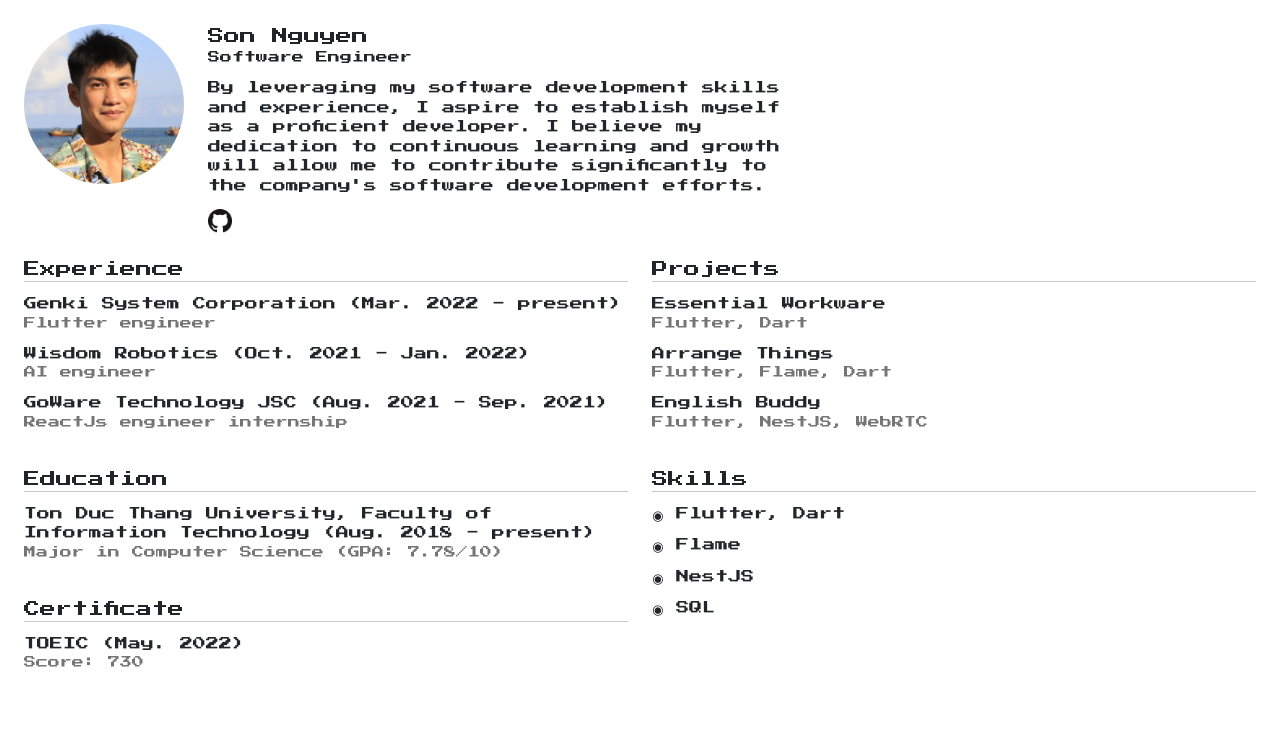
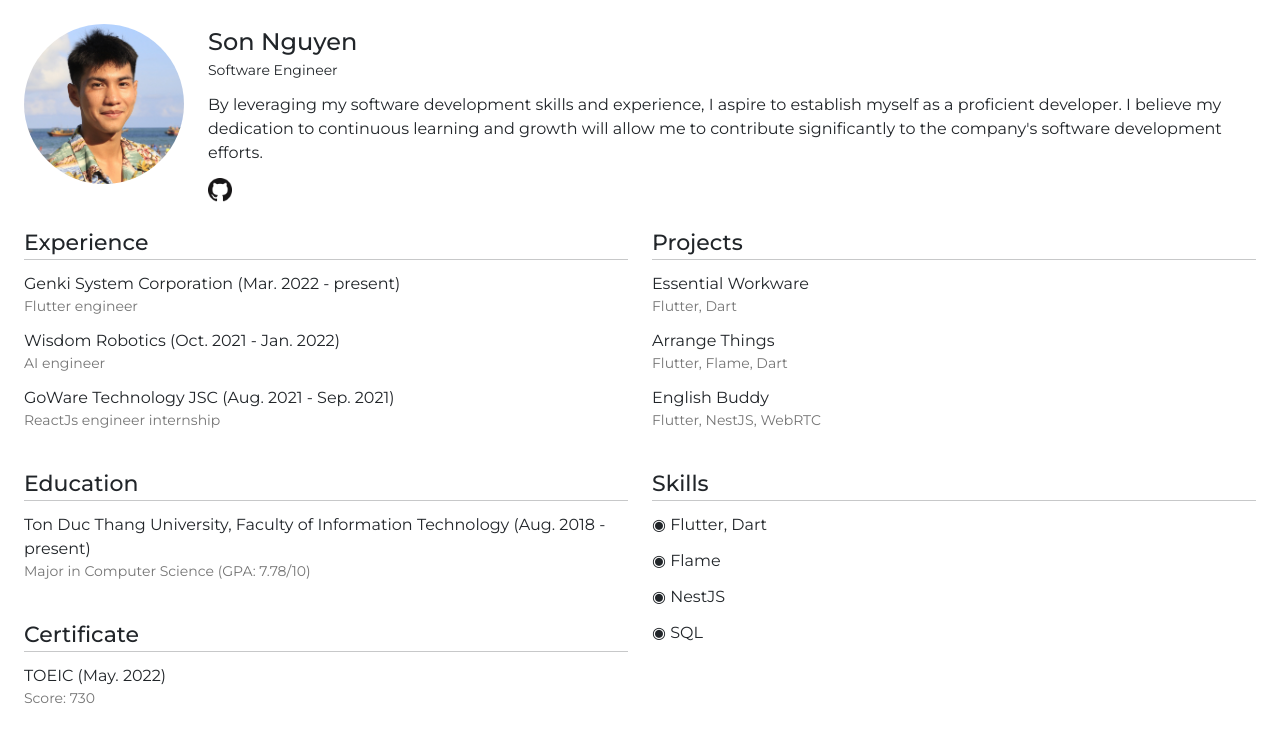
Before and after one commit to sonnq2010/sonnq2010.github.io, a plain HTML site: page index.html in a window 1280 px wide. Drawn offline with nearby package versions, Linux system fonts and the light colour scheme.

Commit message:
:sparkles:

```diff
--- a/index.html
+++ b/index.html
@@ -9,7 +9,7 @@
     <link rel="icon" type="image/x-icon" href="/assets/favicon.ico">
     <link rel="preconnect" href="https://fonts.googleapis.com">
     <link rel="preconnect" href="https://fonts.gstatic.com" crossorigin>
-    <link href="https://fonts.googleapis.com/css2?family=Press+Start+2P&display=swap" rel="stylesheet">
+    <link href="https://fonts.googleapis.com/css2?family=Montserrat:ital,wght@0,100..900;1,100..900&display=swap" rel="stylesheet">
     <link href="https://cdn.jsdelivr.net/npm/bootstrap@5.0.2/dist/css/bootstrap.min.css" rel="stylesheet" integrity="sha384-EVSTQN3/azprG1Anm3QDgpJLIm9Nao0Yz1ztcQTwFspd3yD65VohhpuuCOmLASjC" crossorigin="anonymous">
     <link rel="stylesheet" href="style.css">
 </head>
@@ -37,7 +37,7 @@
     <div class="row detail-info-section">
         <div class="col-6">
             <!-- EXPERIENCE SECTION -->
-            <div class="header">Experience</div>
+            <div class="section-title">Experience</div>
             <hr>
 
             <div class="info-item">
@@ -57,7 +57,7 @@
 
             <!-- EDUCATION SECTION -->
             <br>
-            <div class="title">Education</div>
+            <div class="section-title">Education</div>
             <hr>
 
             <div class="info-item">
@@ -67,7 +67,7 @@
 
             <!-- CERTIFICATE SECTION -->
             <br>
-            <div class="title">Certificate</div>
+            <div class="section-title">Certificate</div>
             <hr>
 
             <div class="info-item">
@@ -78,7 +78,7 @@
 
         <div class="col-6">
             <!-- SELF PROJECTS SECTION -->
-            <div class="header">Projects</div>
+            <div class="section-title">Projects</div>
             <hr>
 
             <div class="info-item">
@@ -98,7 +98,7 @@
 
             <!-- SKILLS SECTION -->
             <br>
-            <div class="header">Skills</div>
+            <div class="section-title">Skills</div>
             <hr>
 
             <ul>
--- a/style.css
+++ b/style.css
@@ -3,14 +3,14 @@
 }
 
 body {
-    font-family: 'Press Start 2P', cursive;
+    font-family: 'Montserrat', cursive;
     padding: 24px;
 }
 
 .personal-info-section {
     display: flex;
     align-items: flex-start;
-    width: 62%;
+    /* width: 62%; */
 }
 
 .avatar {
@@ -19,16 +19,17 @@ body {
 }
 
 .name {
-    font-size: 16px;
+    font-size: 24px;
+    font-weight: 500;
 }
 
 .job-title {
-    font-size: 12px;
+    font-size: 14px;
     margin: 0 0 12px 0;
 }
 
 .description {
-    font-size: 13px;
+    font-size: 16px;
 }
 
 ul {
@@ -45,16 +46,22 @@ hr {
     margin: 0;
 }
 
+.section-title {
+    font-size: 22px;
+    font-weight: 500;
+}
+
 .info-item {
     margin: 12px 0;
 }
 
+
 .item-header {
-    font-size: 13px;
+    font-size: 16px;
 }
 
 .item-description {
-    font-size: 12px;
+    font-size: 14px;
     color: rgb(117, 117, 117);
 }
 
@@ -71,7 +78,7 @@ hr {
 }
 
 .skill-name {
-    font-size: 13px;
+    font-size: 16px;
     margin-bottom: 12px;
 }
 
```
